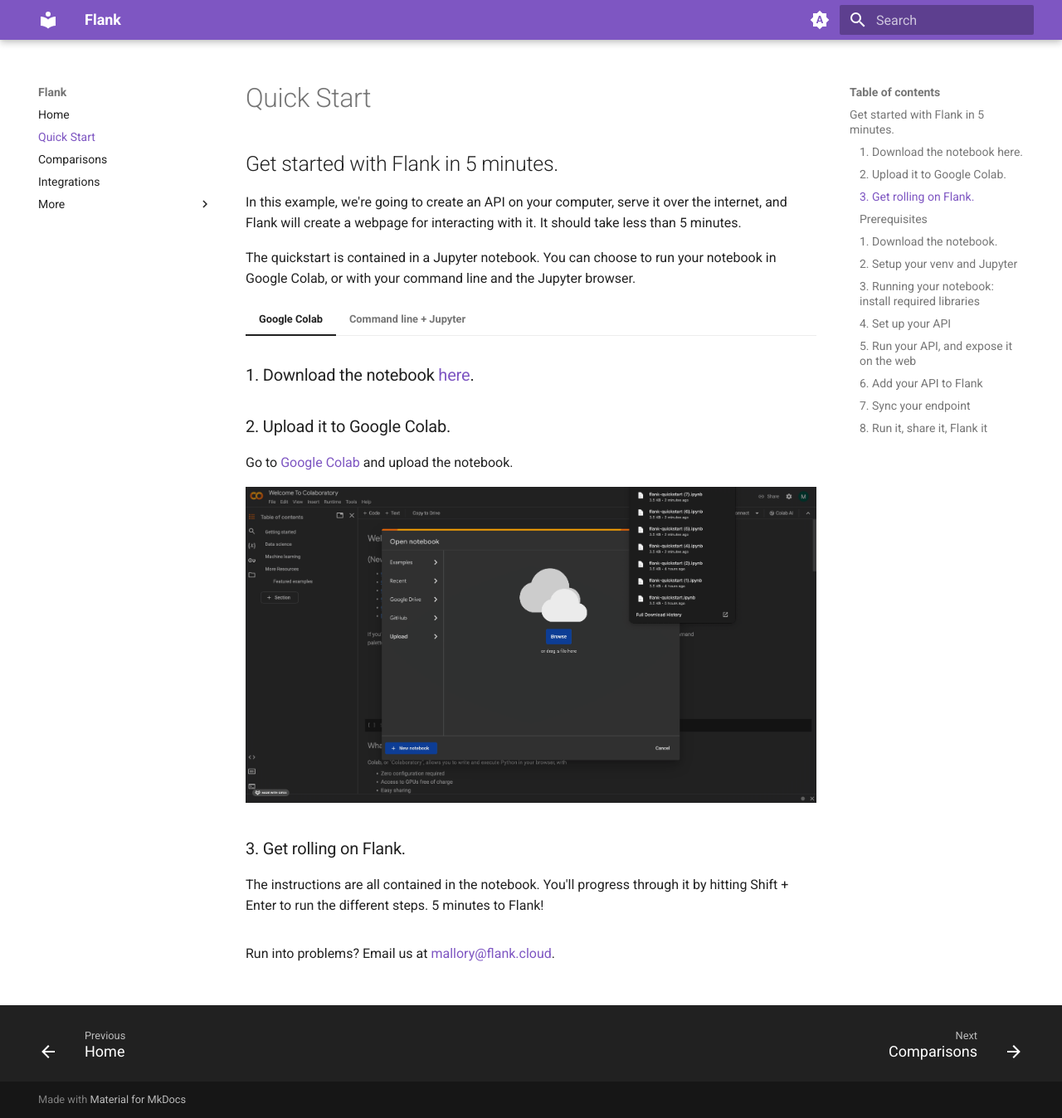
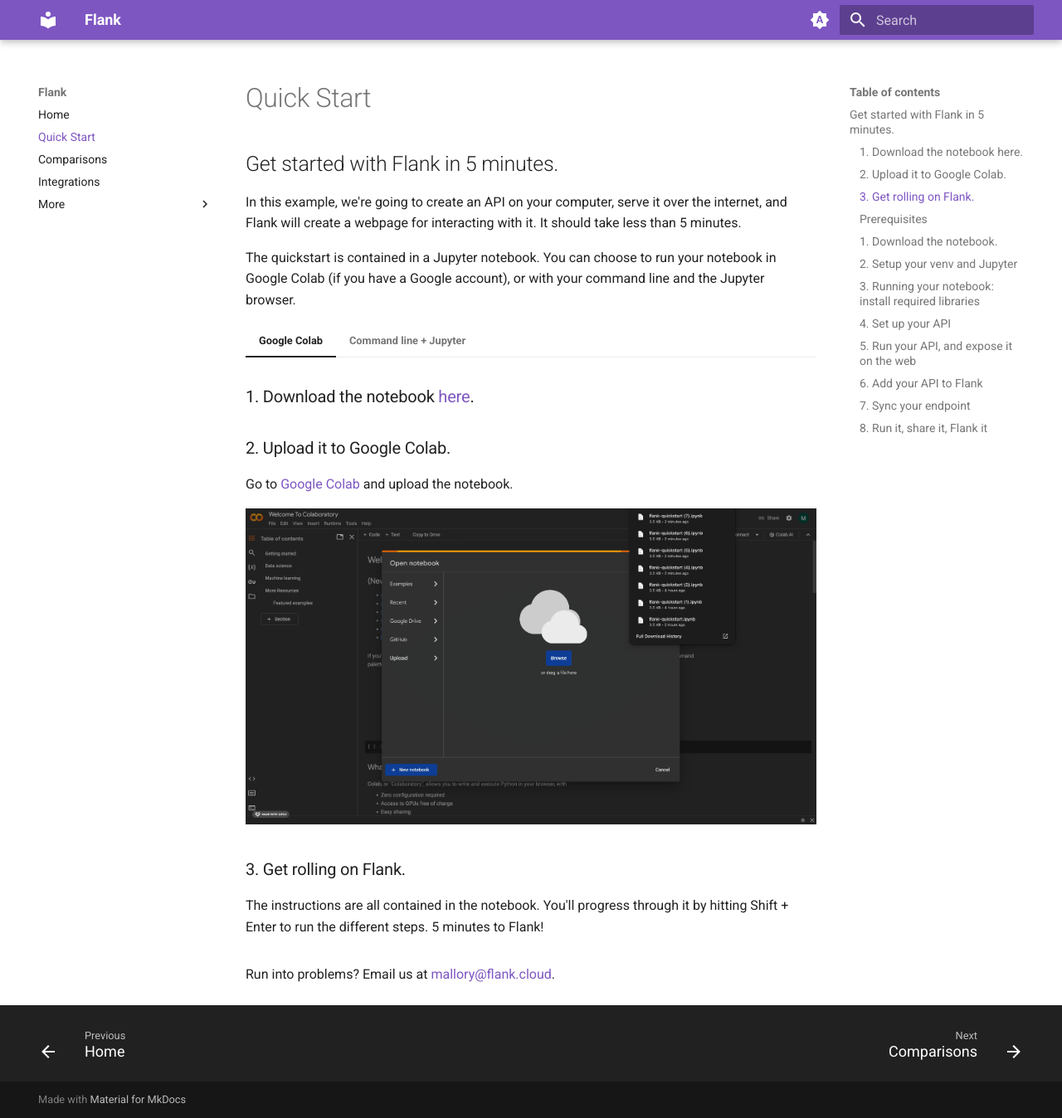
Before and after one commit to btf-org/flank-docs, an MkDocs documentation site: the page built from docs/quickstarts/jupyter-fastapi.md, in a window 1280 px wide and 1348 px high. Shown: the whole window at 83% size. Built offline with MkDocs 1.6.1 and Material for MkDocs 9.7.7, drawn with Linux system fonts in a browser that asks for light colours.

Commit message:
open in new tab

```diff
--- a/docs/quickstarts/jupyter-fastapi.md
+++ b/docs/quickstarts/jupyter-fastapi.md
@@ -3,7 +3,7 @@
 
 In this example, we're going to create an API on your computer, serve it over the internet, and Flank will create a webpage for interacting with it. It should take less than 5 minutes.
 
-The quickstart is contained in a Jupyter notebook. You can choose to run your notebook in Google Colab, or with your command line and the Jupyter browser.
+The quickstart is contained in a Jupyter notebook. You can choose to run your notebook in Google Colab (if you have a Google account), or with your command line and the Jupyter browser.
 
 === "Google Colab"
 
@@ -11,7 +11,7 @@
 
     ### 2. Upload it to Google Colab.
 
-    Go to [Google Colab](https://colab.research.google.com/) and upload the notebook.
+    Go to [Google Colab](https://colab.research.google.com/){:target="_blank"} and upload the notebook.
 
     ![Upload to Colab](imgs/upload-colab.gif)
 
```
